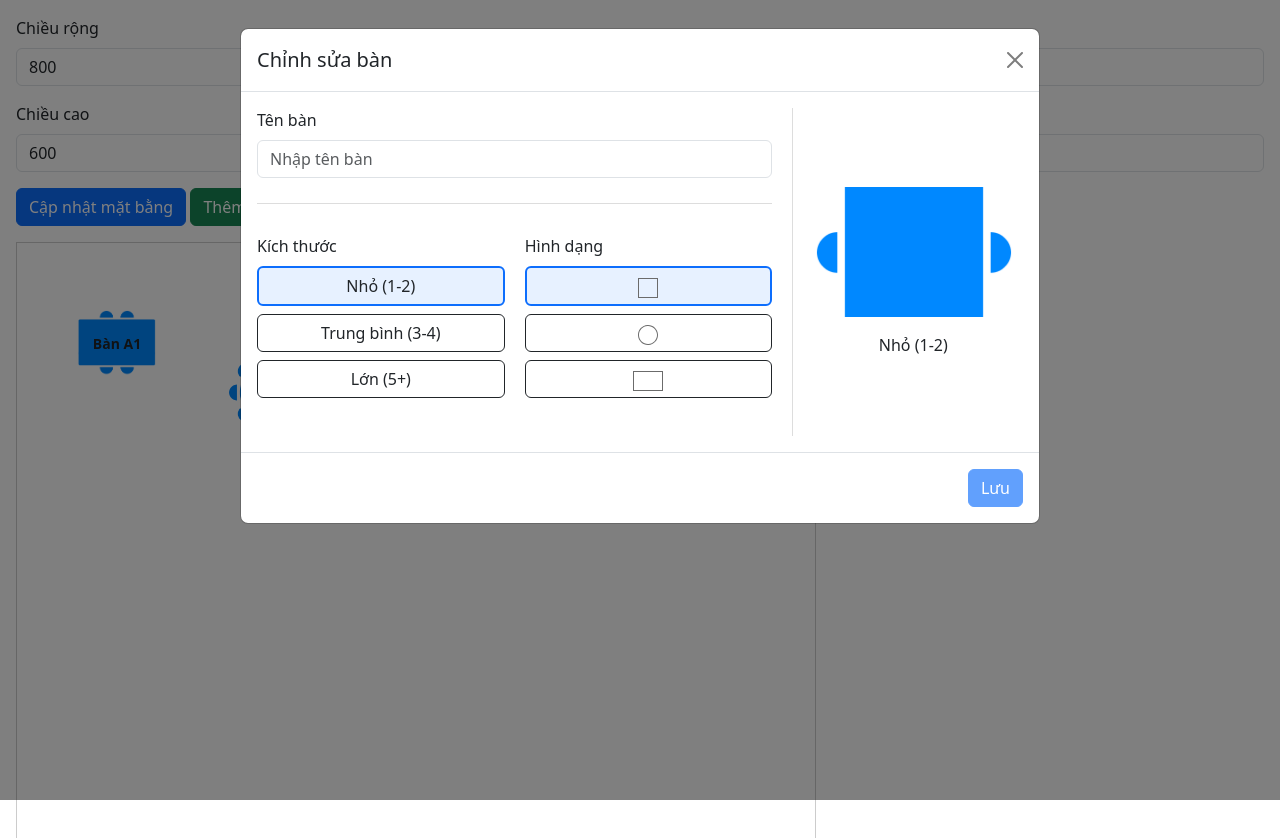
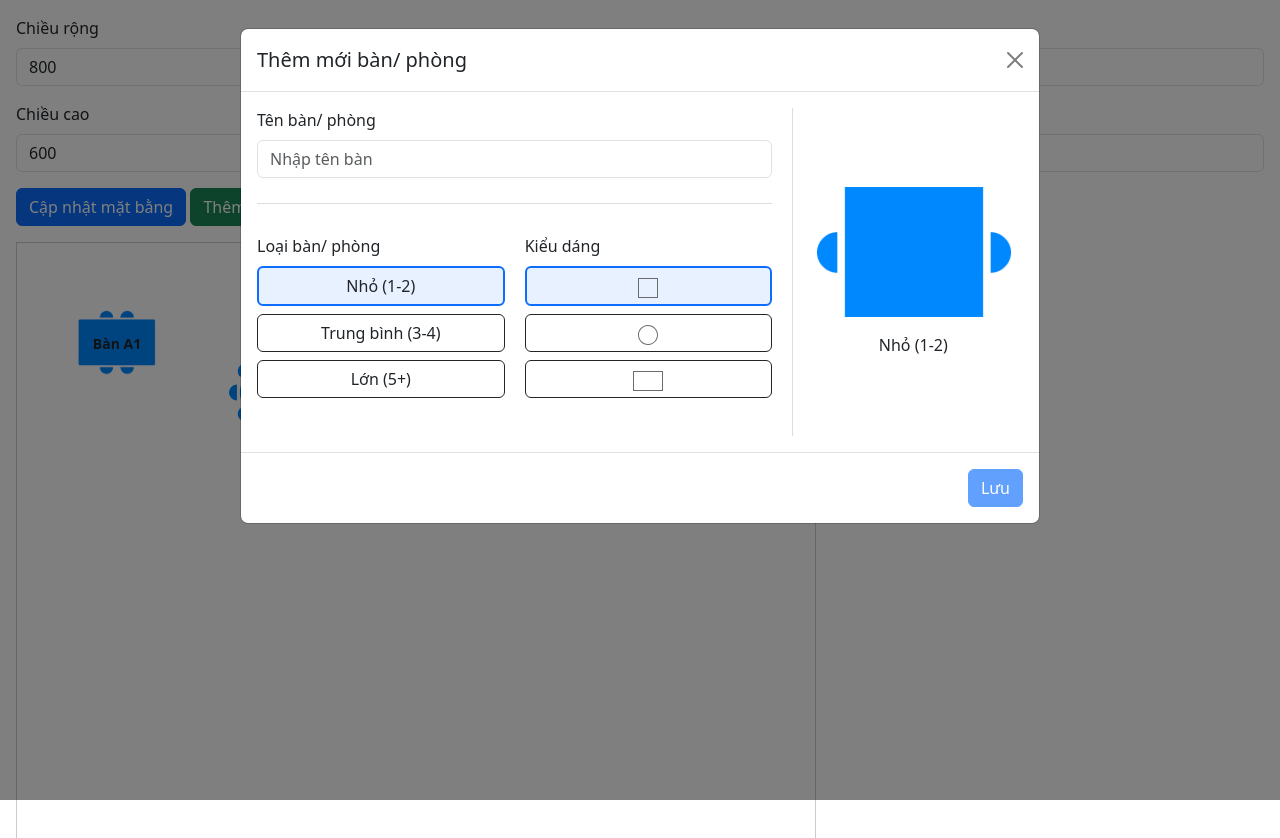
Before and after one commit to VietAn-FE/TruePosTable, a plain HTML site: page index.html in a window 1280 px wide. Both pictures are taken after a click on the button "Thêm bàn". Shown: the top 838 px of the page. Drawn offline with nearby package versions, Linux system fonts and the light colour scheme.

Commit message:
update gd

```diff
--- a/index.html
+++ b/index.html
@@ -27,19 +27,19 @@
         <div class="modal-dialog modal-lg">
             <div class="modal-content">
                 <div class="modal-header">
-                    <h5 class="modal-title">Chỉnh sửa bàn</h5>
+                    <h5 class="modal-title">Thêm mới/ Chỉnh sửa bàn/ phòng</h5>
                     <button type="button" class="btn-close" data-bs-dismiss="modal"></button>
                 </div>
                 <div class="modal-body">
 
                     <div class="edit-table-select">
                         <div class="box-left">
-                            <label>Tên bàn</label>
+                            <label>Tên bàn/ phòng</label>
                             <input type="text" class="form-control mb-2 mt-2" id="edit-name" placeholder="Nhập tên bàn">
 
                             <div class="list-sl">
                                 <div class="gr-sl">
-                                    <label class="form-label">Kích thước</label>
+                                    <label class="form-label">Loại bàn/ phòng</label>
                                     <div id="size-options">
                                         <div class="size-option btn btn-outline-dark w-100 mb-2" data-size="2">Nhỏ (1-2)
                                         </div>
@@ -51,7 +51,7 @@
                                     </div>
                                 </div>
                                 <div class="gr-sl">
-                                    <label class="form-label">Hình dạng</label>
+                                    <label class="form-label">Kiểu dáng</label>
                                     <div id="shape-options">
                                         <div class="shape-option btn btn-outline-dark w-100 mb-2" data-shape="square">
                                             <svg xmlns="http://www.w3.org/2000/svg"
@@ -142,7 +142,7 @@
             $('#preview-img').attr('src', path);
         }
 
-        function openEditModal(table) {
+        function openEditModal(table, type = 'add') {
             $('#edit-name').val(table.name);
             $('#btn-save-edit').prop('disabled', table.name.trim() === '');
 
@@ -151,7 +151,11 @@
 
             $('#shape-options .shape-option').removeClass('selected');
             $(`#shape-options .shape-option[data-shape="${table.shape}"]`).addClass('selected');
-
+            if (type == 'edit') {
+                $('#editTableModal .modal-title').text('Chỉnh sửa bàn/ phòng');
+            } else {
+                $('#editTableModal .modal-title').text('Thêm mới bàn/ phòng');
+            }
             updatePreviewImage();
             if (area.tables.includes(table)) {
                 $('#btn-save-edit').data('id', table.id);
--- a/style.css
+++ b/style.css
@@ -90,7 +90,7 @@
     opacity: 0;
 }
 
-.table-item:hover .table-controls {
+.table-item:hover .table-controls ,.table-item.selected .table-controls{
     opacity: 1;
 }
 
--- a/table.js
+++ b/table.js
@@ -157,7 +157,7 @@ class TableArea {
         });
 
         $el.find('.btn-delete').click(() => this.deleteTable(table.id));
-        $el.find('.btn-edit').click(() => openEditModal(table));
+        $el.find('.btn-edit').click(() => openEditModal(table,'edit'));
 
         $el.on('click', (e) => {
             e.stopPropagation();
```
